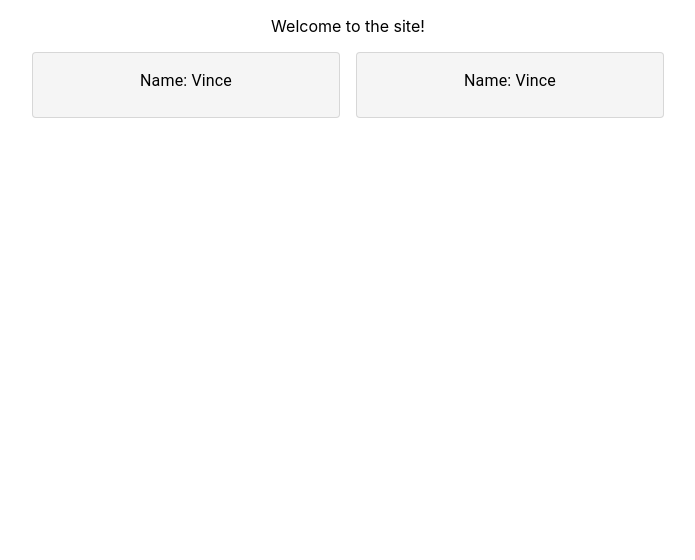
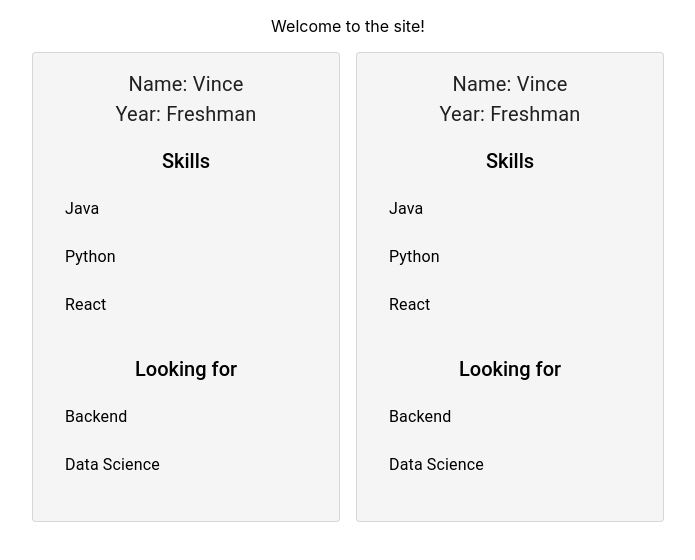
Before and after one commit to vhorvath2010/sc-team-finder, a React (Create React App) app: page / in a window 1280 px wide. Shown: the top 560 px of the page, without its empty margins (292-987 px from the left). Built offline with nearby package versions, Linux system fonts and the light colour scheme.

Commit message:
Finished ProfileCard draft

```diff
--- a/src/App.js
+++ b/src/App.js
@@ -1,5 +1,4 @@
 import { Grid } from '@mui/material';
-import { Box } from '@mui/system';
 import './App.css';
 import ProfileCard from './components/ProfileCard';
 
--- a/src/components/ProfileCard.js
+++ b/src/components/ProfileCard.js
@@ -1,5 +1,6 @@
 import { createTheme, ThemeProvider } from '@mui/material/styles';
-import { Card, CardContent, Typography } from "@mui/material";
+import { Card, CardContent, List, ListItem, ListItemText, ListSubheader, Typography } from "@mui/material";
+import { fontSize } from '@mui/system';
 
 const theme = createTheme({
     palette: {
@@ -7,17 +8,38 @@ const theme = createTheme({
     },
 });
 
+function CardList(props) {
+    return (
+        <List sx={{ color: "black"}}>
+            <ListSubheader sx={{ color: "black", backgroundColor: "whitesmoke", fontSize: 20}}>{props.title}</ListSubheader>
+            {props.items.map(item => (
+                <ListItem>
+                    <ListItemText primary={item}></ListItemText>
+                </ListItem>
+            ))}
+        </List>
+    );
+}
+
 export default function ProfileCard(props) {
     // Load data (would be done using database calls for profileID in props)
-    var name = "Vince";
+    var name = "Vince",
+        year = "Freshman",
+        skills = ["Java", "Python", "React"],
+        wants = ["Backend", "Data Science"]
 
     return (
         <ThemeProvider theme={theme}>
             <Card sx={{ minWidth: 100, backgroundColor: "whitesmoke" }} variant="outlined">
                 <CardContent>
-                <Typography color="MenuText">
+                    <Typography sx={{ fontSize: 20}}>
                         Name: {name}
                     </Typography>
+                    <Typography sx={{ fontSize: 20}}>
+                        Year: {year}
+                    </Typography>
+                    <CardList items={skills} title="Skills"></CardList>
+                    <CardList items={wants} title="Looking for"></CardList>
                 </CardContent>
             </Card>
         </ThemeProvider>
```
Lines whose indentation alone changed are shown as unchanged.
